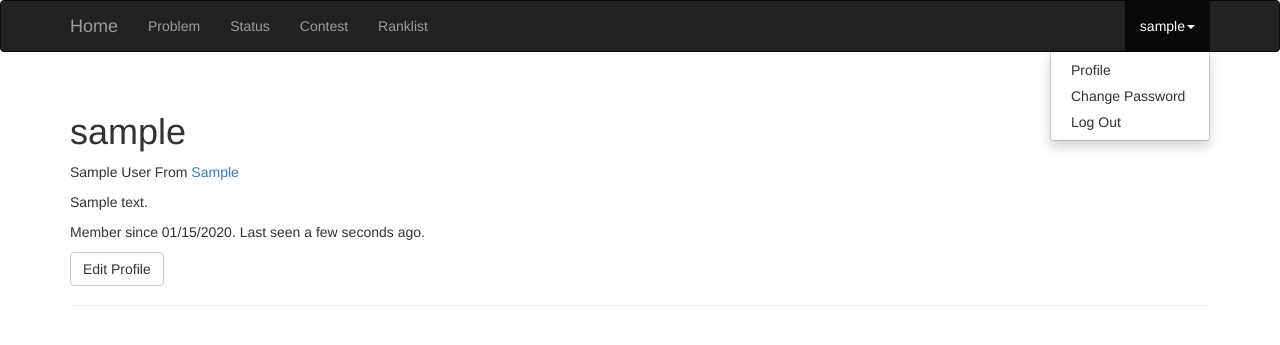
After one commit to sleepymole/vjudge, a Flask app: a page that uses server/templates/base.html in a window 1280 px wide, after a click that opens the changed part. The commit adds this page. Shown: the top 345 px of the page. Run offline with Flask 2, Linux system fonts and the light colour scheme; a user stored in the database is signed in; tables that the repository leaves empty hold one stand-in row (values such as "Sample post"); some libraries are stand-ins or nearby versions.

Commit message:
add user profile

```diff
--- a/server/__init__.py
+++ b/server/__init__.py
@@ -1,11 +1,13 @@
 from flask_bootstrap import Bootstrap
 from flask_login import LoginManager
+from flask_moment import Moment
 from flask import Flask
 from queue import Queue
 from config import config
 from .database import SQLManager
 
 bootstrap = Bootstrap()
+moment = Moment()
 
 login_manager = LoginManager()
 login_manager.session_protection = 'basic'
@@ -22,6 +24,7 @@ def create_app(config_name):
     db.init_app(app)
     bootstrap.init_app(app)
     login_manager.init_app(app)
+    moment.init_app(app)
     from .main import main as main_blueprint
     app.register_blueprint(main_blueprint)
     from .auth import auth as auth_blueprint
--- a/server/auth/forms.py
+++ b/server/auth/forms.py
@@ -1,7 +1,7 @@
 from flask_wtf import FlaskForm
 from wtforms import StringField, PasswordField, BooleanField, SubmitField, ValidationError
 from wtforms.validators import DataRequired, Length, Regexp, EqualTo
-from ..models import db, User
+from ..models import  User
 
 
 class LoginForm(FlaskForm):
--- a/server/auth/views.py
+++ b/server/auth/views.py
@@ -3,6 +3,12 @@ from flask_login import login_user, logout_user, login_required, current_user
 from .forms import LoginForm, RegistrationForm, ChangePasswordForm
 from ..models import db, User
 from . import auth
+
+
+@auth.before_app_request
+def before_request():
+    if current_user.is_authenticated:
+        current_user.ping()
 
 
 @auth.route('/login', methods=['GET', 'POST'])
--- a/server/main/__init__.py
+++ b/server/main/__init__.py
@@ -3,3 +3,9 @@ from flask import Blueprint
 main = Blueprint('main', __name__)
 
 from . import views, errors
+from ..models import Permission
+
+
+@main.app_context_processor
+def inject_permissions():
+    return dict(Permission=Permission)
--- a/server/main/views.py
+++ b/server/main/views.py
@@ -1,14 +1,68 @@
 import time
-from flask import render_template, request, jsonify
+from flask import render_template, request, jsonify, flash, redirect, abort, url_for
+from flask_login import login_required, current_user
 from config import AVAILABLE_OJS
+from .forms import EditProfileForm, EditProfileAdminForm
 from .. import db, submit_queue
-from ..models import Submission
+from ..models import User, Role, Submission
+from ..decorators import admin_required
 from . import main
 
 
 @main.route('/')
 def index():
     return render_template('index.html')
+
+
+@main.route('/user/<username>')
+def user(username):
+    user = User.query.filter_by(username=username).first()
+    if user is None:
+        abort(404)
+    return render_template('user.html', user=user)
+
+
+@main.route('/edit_profile', methods=['GET', 'POST'])
+@login_required
+def edit_profile():
+    form = EditProfileForm()
+    if form.validate_on_submit():
+        current_user.name = form.name.data
+        current_user.location = form.location.data
+        current_user.about = form.about_me.data
+        db.session.add(current_user)
+        flash('Your profile has been updated.')
+        return redirect(url_for('.user', username=current_user.username))
+    form.name.data = current_user.name
+    form.location.data = current_user.location
+    form.about_me.data = current_user.about_me
+    return render_template('edit_profile.html', form=form)
+
+
+@main.route('/edit-profile/<int:id>', methods=['GET', 'POST'])
+@login_required
+@admin_required
+def edit_profile_admin(id):
+    user = User.query.get(id)
+    if user is None:
+        abort(404)
+    form = EditProfileAdminForm(user=user)
+    if form.validate_on_submit():
+        user.username = form.username.data
+        user.confirmed = form.confirmed.data
+        user.role = Role.query.get(form.role.data)
+        user.name = form.name.data
+        user.location = form.location.data
+        user.about_me = form.about_me.data
+        db.session.add(user)
+        flash('The profile has been updated.')
+        return redirect(url_for('.user', username=user.username))
+    form.username.data = user.username
+    form.confirmed.data = user.confirmed
+    form.role.data = user.role_id
+    form.name.data = user.name
+    form.location.data = user.location
+    form.about_me.data = user.about_me
 
 
 @main.route('/submit', methods=['POST'])
--- a/server/models.py
+++ b/server/models.py
@@ -1,17 +1,40 @@
+import sqlalchemy as sql
 from werkzeug.security import generate_password_hash, check_password_hash
 from itsdangerous import TimedJSONWebSignatureSerializer as Serializer
-from sqlalchemy import Column, Integer, String, ForeignKey
 from sqlalchemy.orm import relationship
-from flask_login import UserMixin
+from flask_login import UserMixin, AnonymousUserMixin
 from flask import current_app
+from datetime import datetime
 from . import db, login_manager
+
+
+class Permission:
+    FOLLOW = 0x01
+    ADMINISTER = 0x80
 
 
 class Role(db.Model):
     __tablename__ = 'roles'
-    id = Column(Integer, primary_key=True)
-    name = Column(String(64), unique=True)
+    id = sql.Column(sql.Integer, primary_key=True)
+    name = sql.Column(sql.String(64), unique=True)
+    default = sql.Column(sql.Boolean, default=False, index=True)
+    permissions = sql.Column(sql.Integer)
     users = relationship('User', backref='role', lazy='dynamic')
+
+    @staticmethod
+    def insert_roles():
+        roles = {
+            'User': (Permission.FOLLOW, True),
+            'Administrator': (0xff, False)
+        }
+        for r in roles:
+            role = Role.query.filter_by(name=r).first()
+            if role is None:
+                role = Role(name=r)
+            role.permissions = roles[r][0]
+            role.default = roles[r][1]
+            db.session.add(role)
+        db.session.commit()
 
     def __repr__(self):
         return '<Role {}>'.format(self.name)
@@ -19,10 +42,20 @@ class Role(db.Model):
 
 class User(UserMixin, db.Model):
     __tablename__ = 'users'
-    id = Column(Integer, primary_key=True)
-    username = Column(String(64), unique=True, index=True)
-    role_id = Column(Integer, ForeignKey('roles.id'))
-    password_hash = Column(String(128))
+    id = sql.Column(sql.Integer, primary_key=True)
+    username = sql.Column(sql.String(64), unique=True, index=True)
+    role_id = sql.Column(sql.Integer, sql.ForeignKey('roles.id'))
+    password_hash = sql.Column(sql.String(128))
+    name = sql.Column(sql.String(64))
+    location = sql.Column(sql.String(64))
+    about_me = sql.Column(sql.Text)
+    member_since = sql.Column(sql.DateTime, default=datetime.utcnow)
+    last_seen = sql.Column(sql.DateTime, default=datetime.utcnow)
+
+    def __init__(self):
+        super().__init__()
+        if self.role is None:
+            self.role = Role.query.filter_by(default=True).first()
 
     @property
     def password(self):
@@ -51,24 +84,43 @@ class User(UserMixin, db.Model):
         db.session.add(self)
         return True
 
+    def can(self, permissions):
+        return self.role is not None and \
+               (self.role.permissions & permissions) == permissions
+
+    def is_administrator(self):
+        return self.can(Permission.ADMINISTER)
+
+    def ping(self):
+        self.last_seen = datetime.utcnow()
+        db.session.add(self)
+
     def __repr__(self):
         return '<User {}>'.format(self.username)
 
 
+class AnonymousUser(AnonymousUserMixin):
+    def can(self, permissions):
+        return False
+
+    def is_administrator(self):
+        return False
+
+
 class Submission(db.Model):
     __tablename__ = 'submission'
-    run_id = Column(Integer, primary_key=True)
-    user_id = Column(String)
-    oj_name = Column(String, nullable=False)
-    problem_id = Column(String, nullable=False)
-    language = Column(String, nullable=False)
-    source_code = Column(String)
-    submit_time = Column(Integer, nullable=False)
-    remote_run_id = Column(String)
-    remote_user_id = Column(String)
-    verdict = Column(String, default='Queuing')
-    exe_time = Column(Integer)
-    exe_mem = Column(Integer)
+    run_id = sql.Column(sql.Integer, primary_key=True)
+    user_id = sql.Column(sql.String)
+    oj_name = sql.Column(sql.String, nullable=False)
+    problem_id = sql.Column(sql.String, nullable=False)
+    language = sql.Column(sql.String, nullable=False)
+    source_code = sql.Column(sql.String)
+    submit_time = sql.Column(sql.Integer, nullable=False)
+    remote_run_id = sql.Column(sql.String)
+    remote_user_id = sql.Column(sql.String)
+    verdict = sql.Column(sql.String, default='Queuing')
+    exe_time = sql.Column(sql.Integer)
+    exe_mem = sql.Column(sql.Integer)
 
     def update(self, **kwargs):
         for attr in kwargs:
--- a/server/templates/base.html
+++ b/server/templates/base.html
@@ -31,6 +31,7 @@
                     <a href="#" class="dropdown-toggle" data-toggle="dropdown">{{current_user.username}}<b
                             class="caret"></b></a>
                     <ul class="dropdown-menu">
+                        <li><a href="{{ url_for('main.user', username=current_user.username) }}">Profile</a></li>
                         <li><a href="{{ url_for('auth.change_password') }}">Change Password</a></li>
                         <li><a href="{{ url_for('auth.logout') }}">Log Out</a></li>
                     </ul>
@@ -56,3 +57,8 @@
     {% block page_content %}{% endblock %}
 </div>
 {% endblock %}
+
+{% block scripts %}
+{{ super() }}
+{{ moment.include_moment() }}
+{% endblock %}
--- /dev/null
+++ b/server/templates/user.html
@@ -0,0 +1,36 @@
+{% extends "base.html" %}
+{% block title %}Flasky - {{ user.username }}{% endblock %}
+
+{% block page_content %}
+<div class="page-header">
+    <div class="profile-header">
+        <h1>{{ user.username }}</h1>
+        {% if user.name or user.location %}
+        <p>
+            {% if user.name %}{{ user.name }}{% endif %}
+            {% if user.location %}
+            From <a href="http://maps.google.com/?q={{ user.location }}">
+            {{ user.location }}
+        </a>
+            {% endif %}
+        </p>
+        {% endif %}
+        {% if current_user.is_administrator() %}
+        <p><a href="mailto:{{ user.email }}">{{ user.email }}</a></p>
+        {% endif %}
+        {% if user.about_me %}<p>{{ user.about_me }}</p>{% endif %}
+        <p>
+            Member since {{ moment(user.member_since).format('L') }}.
+            Last seen {{ moment(user.last_seen).fromNow() }}.
+        </p>
+        <p>
+            {% if user == current_user %}
+            <a class="btn btn-default" href="{{ url_for('.edit_profile') }}">Edit Profile</a>
+            {% endif %}
+            {% if current_user.is_administrator() %}
+            <a class="btn btn-danger" href="{{ url_for('.edit_profile_admin', id=user.id) }}">Edit Profile [Admin]</a>
+            {% endif %}
+        </p>
+    </div>
+</div>
+{% endblock %}
--- a/vjudge/base.py
+++ b/vjudge/base.py
@@ -41,7 +41,7 @@ class BaseClient(metaclass=ABCMeta):
 
 class VJudge(threading.Thread):
     def __init__(self, queue):
-        threading.Thread.__init__(self)
+        super().__init__()
         self.queue = queue
         self.judge_queues = {}
         self.status_queues = {}
```
Also changed, not shown: server/decorators.py (added, +20 -0 lines), server/main/forms.py (added, +35 -0 lines), server/templates/edit_profile.html (added, +13 -0 lines).
